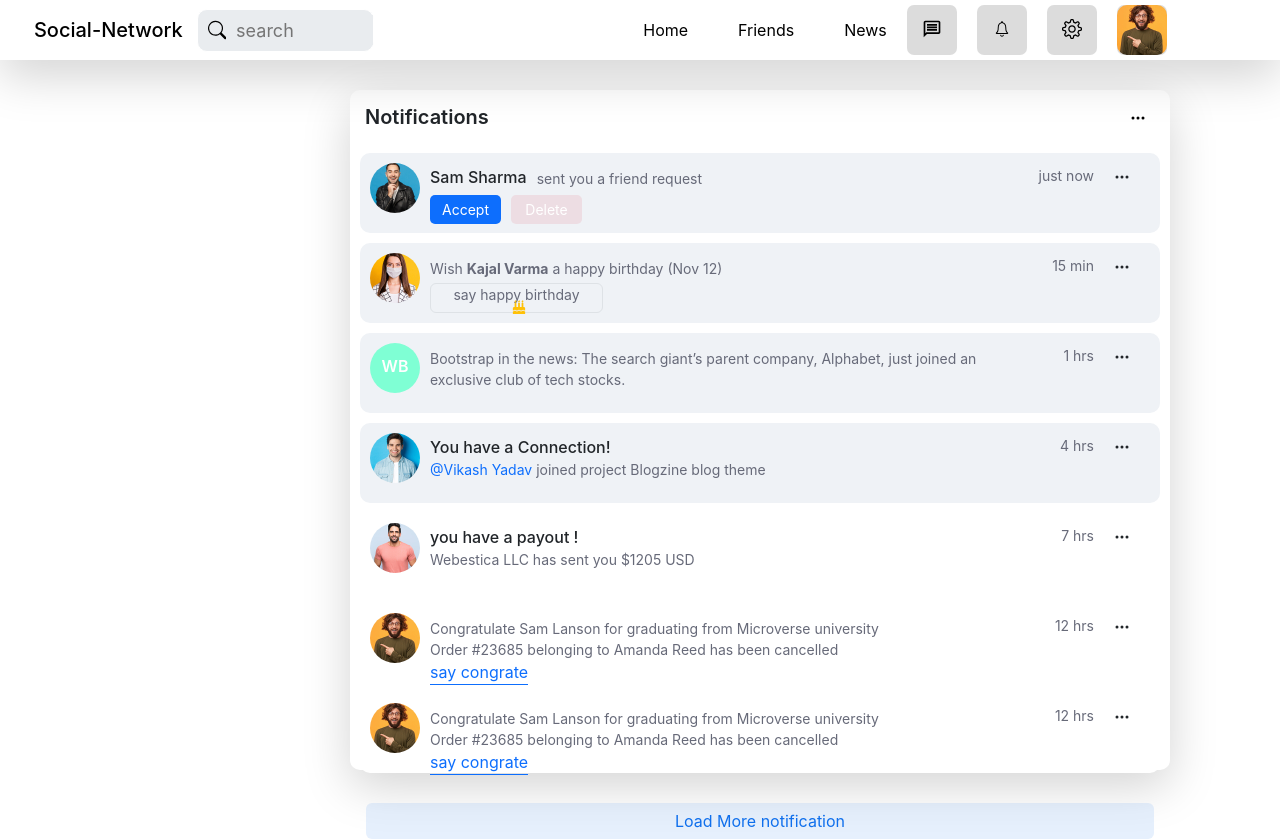
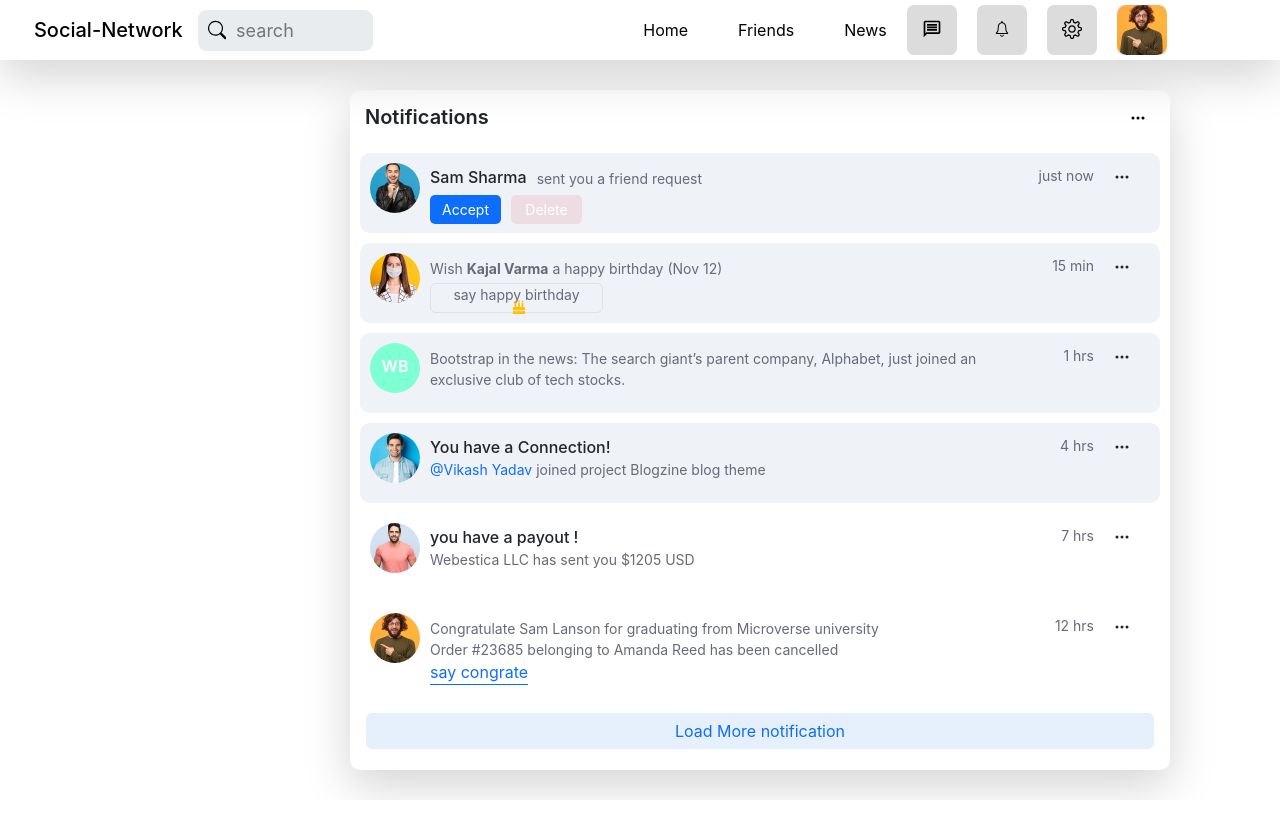
Before and after one commit to ravindarsahani3183/social-Networking, a React (Create React App) app: page /notifications in a window 1280 px wide. After the commit the page ends 800 px from the top, so only its background shows below. Built offline with nearby package versions, Linux system fonts and the light colour scheme.

Commit message:
update notification

```diff
--- a/src/Notifications/Notifications.js
+++ b/src/Notifications/Notifications.js
@@ -127,26 +127,6 @@ export const Notifications = () => {
           </div>
         </div>
 
-        <div className='notification-box1'>
-          <div className='notification-element'>
-            <img src="./assets/Avatar/07.jpg" className='notification-img' alt=""></img>
-            <div>
-              <div className='notification-name-request'>
-                <small className='notification-congrate'>
-                  Congratulate Sam Lanson for graduating from Microverse university<br/>
-                  Order #23685 belonging to Amanda Reed has been cancelled
-                </small>
-              </div>
-              <div className='notification-button1'>
-                <span className='border-bottom border-primary text-primary'>say congrate</span>
-              </div>
-            </div>
-          </div>
-          <div className='notification-right-info'>
-            <small className='notification-right-text'>12 hrs</small>
-            <BsThreeDots></BsThreeDots>
-          </div>
-        </div>
         <button type='button' className='btn btn-primary notification-button-large '>Load More notification</button>
       </div>
     </div>
```
